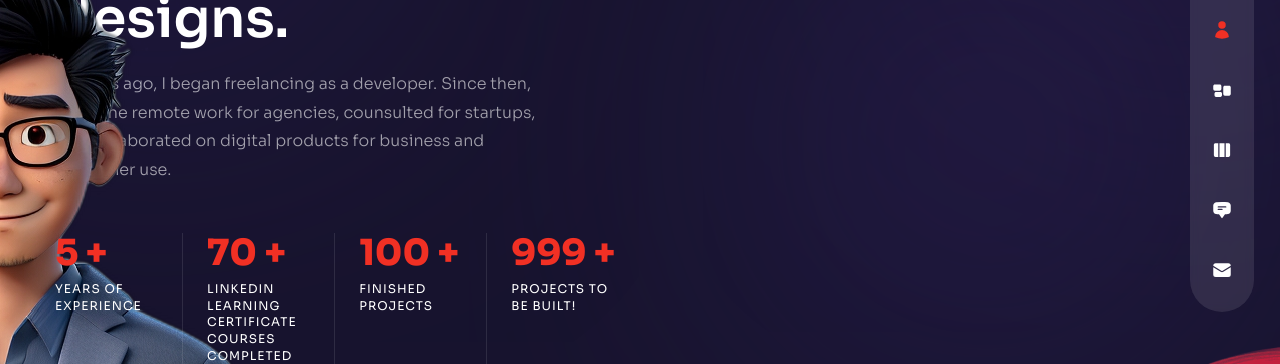
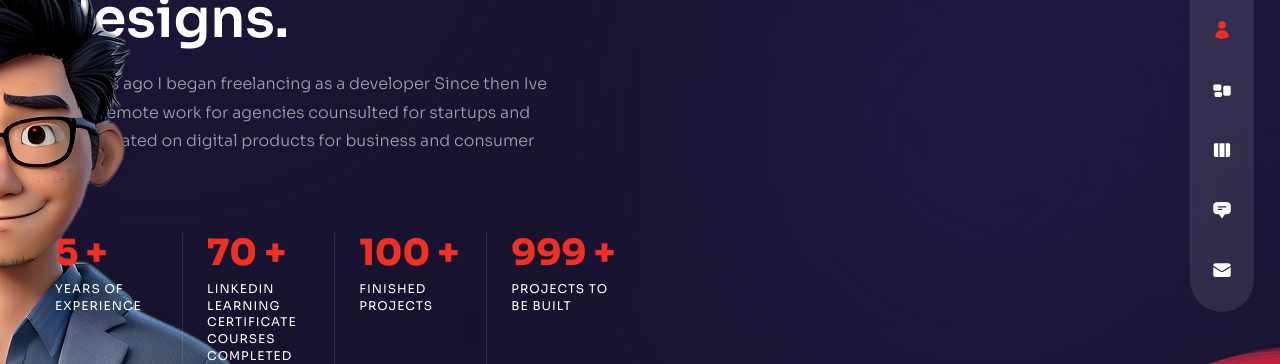
Before and after one commit to zbailey83/next-zb, a Next.js app: page /about in a window 1280 px wide. Shown: the part 280-644 px from the top of the page. Built offline with nearby package versions, Linux system fonts and the light colour scheme.

Commit message:
Update index.js

```diff
--- a/pages/about/index.js
+++ b/pages/about/index.js
@@ -136,9 +136,9 @@ const About = () => {
             exit='hidden'
             className='max-w-[500px] mx-auto xl:mx-0 mb-6 xl:mb-12 px-2 xl:px-0'
           >
-            10 years ago, I began freelancing as a developer. Since then, I've
-            done remote work for agencies, counsulted for startups, and
-            collaborated on digital products for business and consumer use.
+            10 years ago I began freelancing as a developer Since then Ive
+            done remote work for agencies counsulted for startups and
+            collaborated on digital products for business and consumer use
           </motion.p>
           {/* counters */}
           <motion.div
@@ -182,7 +182,7 @@ const About = () => {
                   <CountUp start={0} end={999} duration={5} /> +
                 </div>
                 <div className='text-xs uppercase tracking-[1px] leading-[1.4] max-w-[100px]'>
-                  Projects To Be Built!
+                  Projects To Be Built
                 </div>
               </div>
             </div>
```
